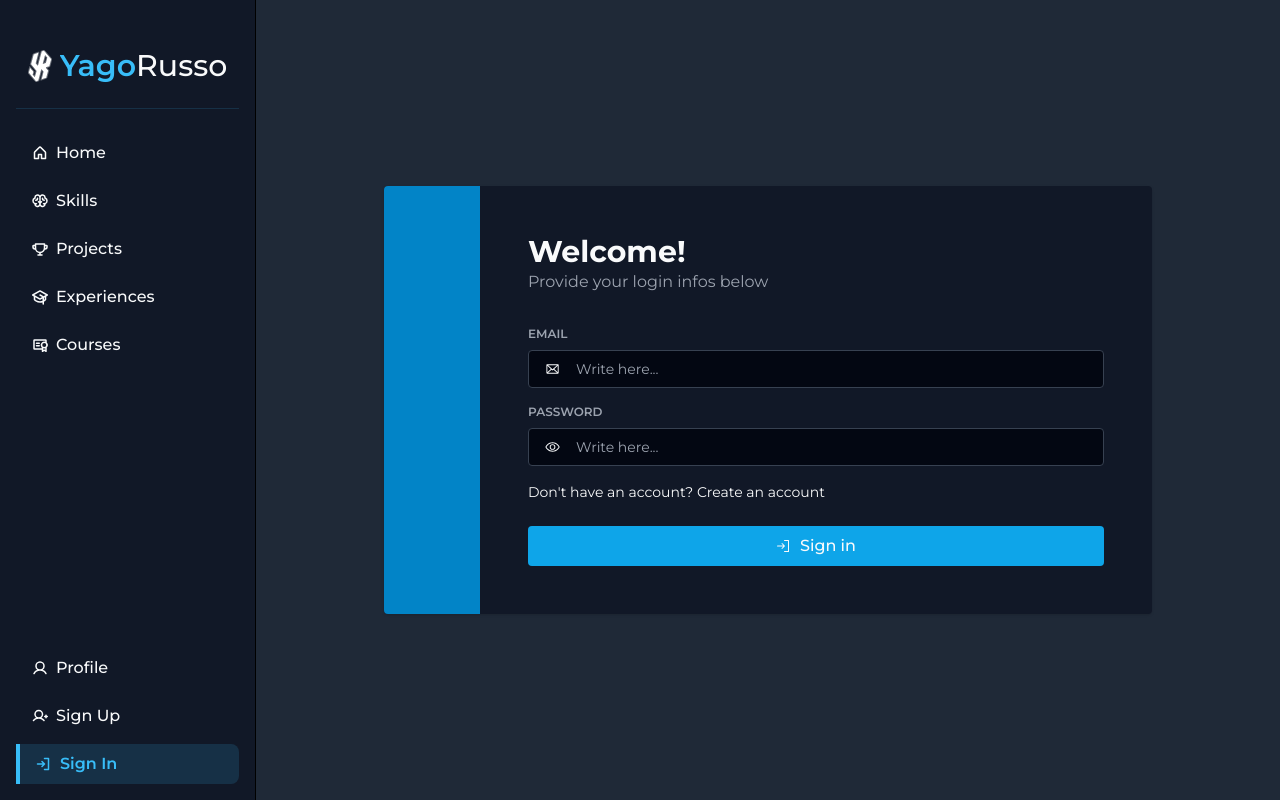
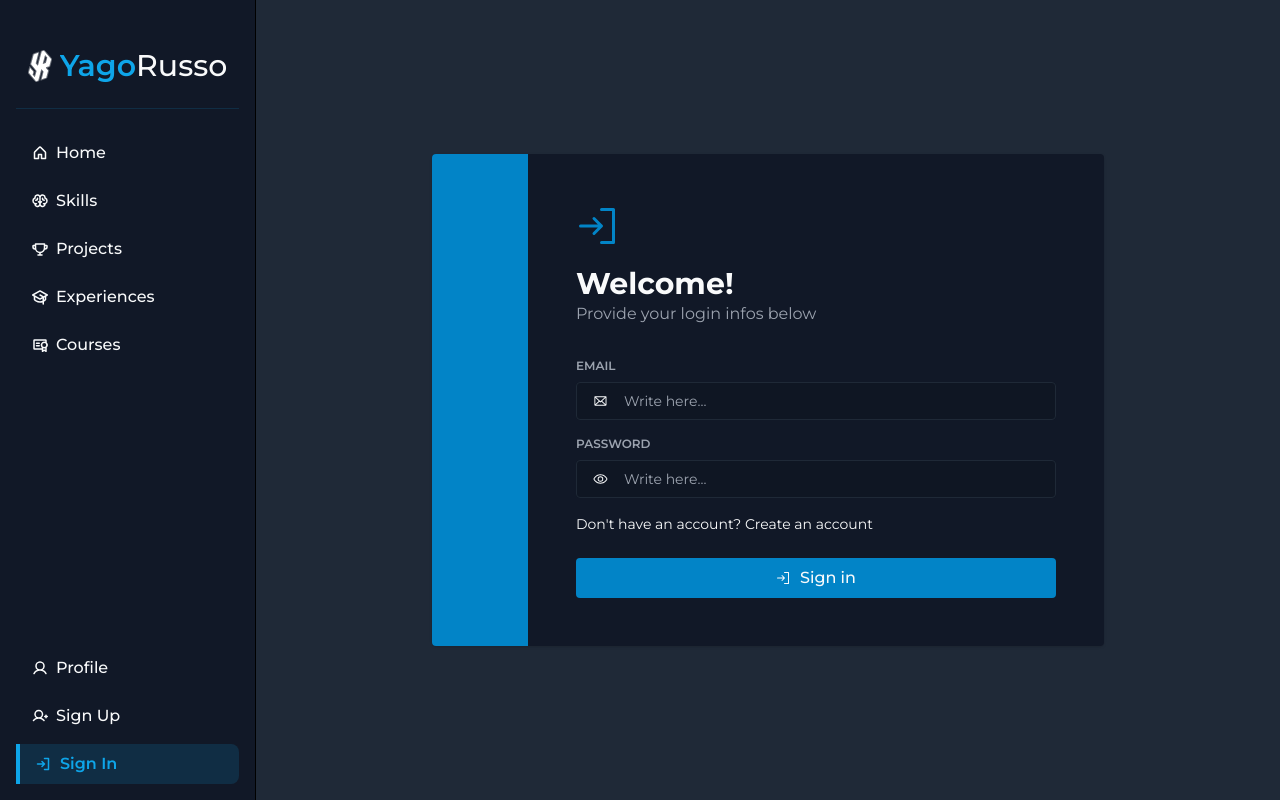
Before and after one commit to YaGRRusso/profile-info-panel, a Next.js app: page /en/signin in a window 1280 px wide. Built offline with nearby package versions, Linux system fonts and the light colour scheme; no server answers.

Commit message:
chore: colors

```diff
--- a/package.json
+++ b/package.json
@@ -12,6 +12,7 @@
   },
   "scripts": {
     "dev": "next dev",
+    "dev:turbo": "next dev --turbo",
     "build": "next build",
     "start": "next start",
     "lint": "eslint \"{src}/**/*.tsx\" --fix",
--- a/src/app/[locale]/(authenticated)/signin/page.tsx
+++ b/src/app/[locale]/(authenticated)/signin/page.tsx
@@ -11,6 +11,7 @@ export default async function SignIn() {
 
   return (
     <FormContainer
+      size="sm"
       icon={<SignInIcon />}
       title={tSignIn('welcome')}
       description={tSignIn('provideYourInfos')}
--- a/src/app/[locale]/components/Menu/Button.tsx
+++ b/src/app/[locale]/components/Menu/Button.tsx
@@ -21,7 +21,7 @@ const MenuButton: FC<MenuButtonProps> = ({ icon, text, path, ...rest }) => {
 
   return (
     <Link
-      className='flex items-center gap-2 rounded-r-lg border-sky-400 px-4 py-2 font-medium transition-all hover:border-l-4 hover:text-sky-400 aria-[current="true"]:border-l-4 aria-[current="true"]:bg-sky-400 aria-[current="true"]:bg-opacity-15 aria-[current="true"]:font-semibold aria-[current="true"]:text-sky-400'
+      className='flex items-center gap-2 rounded-r-lg border-sky-500 px-4 py-2 font-medium transition-all hover:border-l-4 hover:text-sky-500 aria-[current="true"]:border-l-4 aria-[current="true"]:bg-sky-500 aria-[current="true"]:bg-opacity-15 aria-[current="true"]:font-semibold aria-[current="true"]:text-sky-500'
       aria-current={regex.test(pathname)}
       href={path ?? '/'}
       {...rest}
--- a/src/app/[locale]/components/Menu/Root.tsx
+++ b/src/app/[locale]/components/Menu/Root.tsx
@@ -16,10 +16,10 @@ const MenuRoot: FC<MenuRootProps> = ({ children, ...rest }) => {
         className="[&_*]:ellipsis sticky top-0 flex h-screen w-64 flex-col gap-2 border-r border-black bg-gray-900 p-4 text-gray-50 max-lg:hidden"
         {...rest}
       >
-        <div className="mb-4 mt-8 flex items-center justify-center gap-2 border-b border-sky-400 border-opacity-15 px-2 pb-6 text-3xl font-medium">
+        <div className="mb-4 mt-8 flex items-center justify-center gap-2 border-b border-sky-500 border-opacity-15 px-2 pb-6 text-3xl font-medium">
           <Image src="/yr-branco.svg" alt="logo" width={24} height={24} />
           <span>
-            <strong className="font-semibold text-sky-400">Yago</strong>Russo
+            <strong className="font-semibold text-sky-500">Yago</strong>Russo
           </span>
         </div>
         <div className="flex flex-1 flex-col items-stretch justify-between gap-4">
@@ -34,7 +34,7 @@ const MenuRoot: FC<MenuRootProps> = ({ children, ...rest }) => {
         <div className="m-4 flex items-center justify-center gap-2 text-3xl font-medium">
           <Image src="/yr-branco.svg" alt="logo" width={24} height={24} />
           <span>
-            <strong className="font-semibold text-sky-400">Yago</strong>Russo
+            <strong className="font-semibold text-sky-500">Yago</strong>Russo
           </span>
         </div>
         <button className="text-3xl" onClick={() => setIsExpanded(true)}>
@@ -47,13 +47,13 @@ const MenuRoot: FC<MenuRootProps> = ({ children, ...rest }) => {
         aria-expanded={isExpanded}
       >
         <div
-          className="[&_*]:ellipsis flex w-full justify-between gap-2 border-b border-sky-400 border-opacity-15 p-4"
+          className="[&_*]:ellipsis flex w-full justify-between gap-2 border-b border-sky-500 border-opacity-15 p-4"
           {...rest}
         >
           <div className="m-4 flex items-center justify-center gap-2 text-3xl font-medium">
             <Image src="/yr-branco.svg" alt="logo" width={24} height={24} />
             <span>
-              <strong className="font-semibold text-sky-400">Yago</strong>Russo
+              <strong className="font-semibold text-sky-500">Yago</strong>Russo
             </span>
           </div>
           <button className="text-3xl" onClick={() => setIsExpanded(false)}>
--- a/src/components/Button/index.tsx
+++ b/src/components/Button/index.tsx
@@ -7,7 +7,7 @@ const Button: FC<ButtonProps> = ({ className, children, ...rest }) => {
   return (
     <button
       className={clsx(
-        'flex items-center justify-center gap-2 rounded bg-sky-500 px-4 py-2 font-medium text-gray-50 outline-1 outline-sky-400 transition-all hover:bg-sky-400 active:outline',
+        'flex items-center justify-center gap-2 rounded bg-sky-600 px-4 py-2 font-medium text-gray-50 outline-1 outline-sky-500 transition-all hover:bg-sky-500 active:outline',
         className,
       )}
       {...rest}
--- a/src/components/FormContainer/index.tsx
+++ b/src/components/FormContainer/index.tsx
@@ -1,24 +1,41 @@
-import { FC, HTMLAttributes } from 'react'
+import { clsx } from 'clsx'
+import { FC, HTMLAttributes, ReactNode } from 'react'
+
+const sizeVariants = {
+  sm: 'max-w-2xl',
+  md: 'max-w-3xl',
+  lg: 'max-w-4xl',
+}
 
 export interface FormContainerProps extends HTMLAttributes<HTMLDivElement> {
+  icon: ReactNode
   title: string
   description: string
+  size?: keyof typeof sizeVariants
 }
 
 const FormContainer: FC<FormContainerProps> = ({
+  icon,
   title,
   description,
+  size = 'md',
   children,
   ...rest
 }) => {
   return (
     <main
-      className="mx-auto flex max-w-3xl items-stretch rounded bg-gray-900 text-gray-50 shadow"
+      className={clsx(
+        'mx-auto flex items-stretch rounded bg-gray-900 text-gray-50 shadow',
+        sizeVariants[size],
+      )}
       {...rest}
     >
       <div className="rounded-l bg-sky-600 p-12 max-sm:p-2" />
       <div className="flex flex-1 flex-col items-center justify-center gap-8 rounded-r p-12 max-sm:px-8">
         <div className="w-full">
+          <div className="mb-4 text-sky-600 [&_svg]:h-12 [&_svg]:w-12">
+            {icon}
+          </div>
           <h1 className="text-3xl font-bold">{title}</h1>
           <span className="text-gray-400">{description}</span>
         </div>
--- a/src/components/Inputs/Checkbox.tsx
+++ b/src/components/Inputs/Checkbox.tsx
@@ -7,8 +7,12 @@ export interface CheckboxInputProps
 
 const CheckboxInput: FC<CheckboxInputProps> = ({ placeholder, ...rest }) => {
   return (
-    <div className="flex items-center gap-2 text-sm">
-      <input type="checkbox" {...rest} />
+    <div className="flex w-fit cursor-pointer items-center gap-2 text-sm">
+      <input
+        className="rounded outline-1 outline-sky-500"
+        type="checkbox"
+        {...rest}
+      />
       {placeholder && <span>{placeholder}</span>}
     </div>
   )
--- a/src/components/Inputs/Text.tsx
+++ b/src/components/Inputs/Text.tsx
@@ -19,7 +19,7 @@ const TextInput: FC<TextInputProps> = ({ icon, className, ...rest }) => {
     // eslint-disable-next-line
     <div
       className={clsx(
-        'flex max-w-full cursor-text items-center gap-4 rounded border border-gray-700 bg-gray-950 px-4 py-2 outline-1 outline-sky-400 transition-all focus-within:outline',
+        'flex max-w-full cursor-text items-center gap-4 rounded border border-gray-800 bg-transparent px-4 py-2 outline-1 outline-sky-500 backdrop-brightness-90 transition-all focus-within:outline',
         className,
       )}
       ref={elementRef}
--- a/src/components/Inputs/TextArea.tsx
+++ b/src/components/Inputs/TextArea.tsx
@@ -28,7 +28,7 @@ const TextAreaInput: FC<TextAreaInputProps> = ({
     // eslint-disable-next-line
     <div
       className={clsx(
-        'flex max-w-full cursor-text gap-4 rounded border border-gray-700 bg-gray-950 px-4 py-2 outline-1 outline-sky-400 transition-all focus-within:outline',
+        'flex max-w-full cursor-text gap-4 rounded border border-gray-800 px-4 py-2 outline-1 outline-sky-500 backdrop-brightness-90 transition-all focus-within:outline',
         className,
       )}
       ref={elementRef}
```
